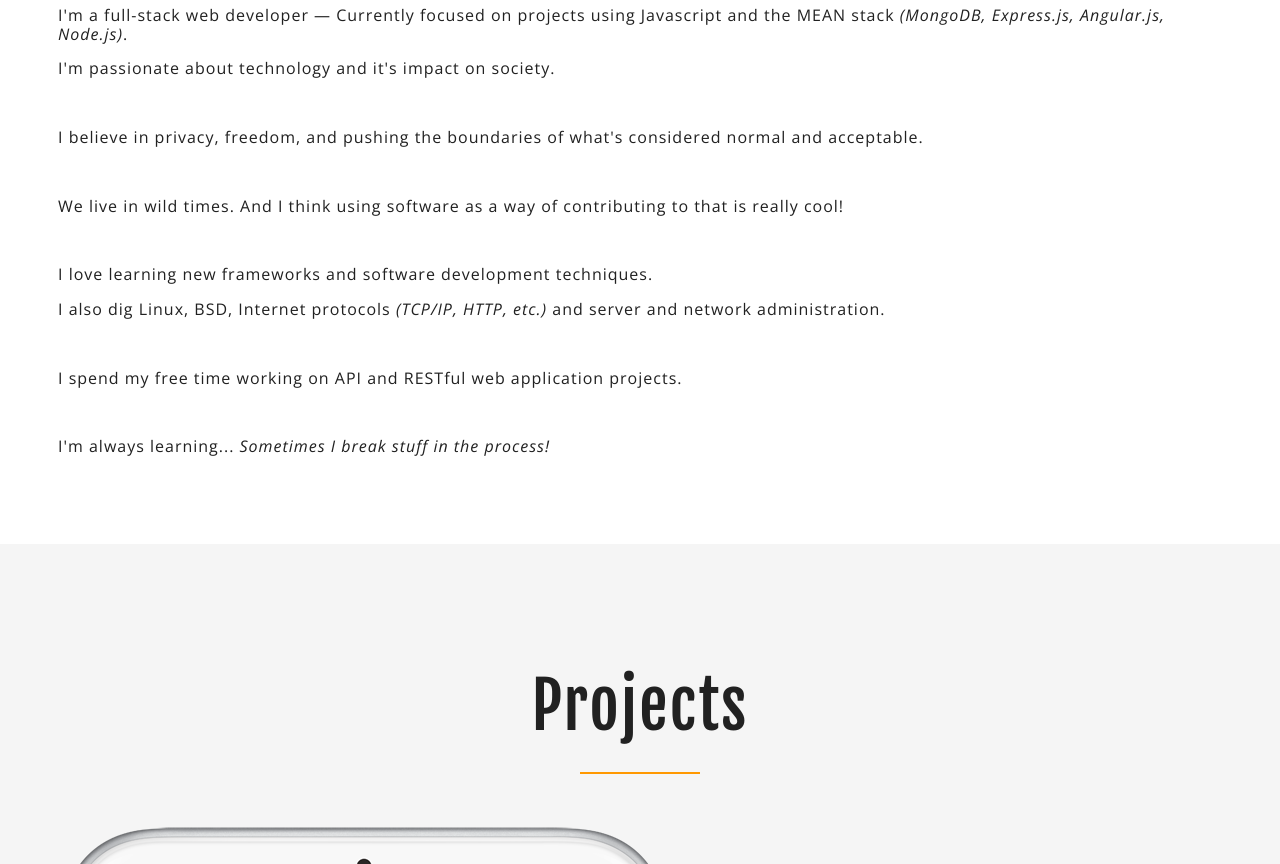
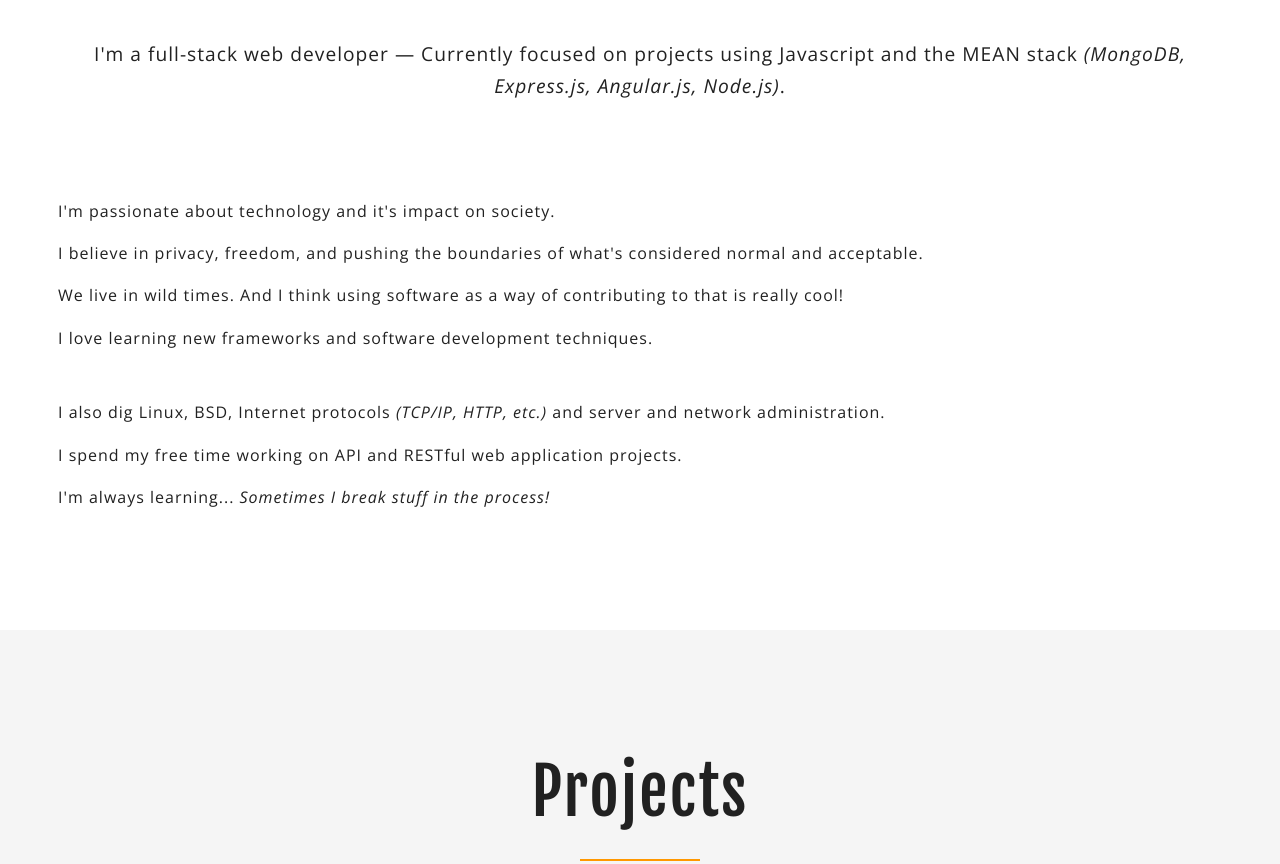
Before and after one commit to gp22/gp22.github.io.source, a website: page app/index.html in a window 1280 px wide. Shown: the part 1597-2461 px from the top of the page. Drawn offline with nearby package versions, Linux system fonts and the light colour scheme; files whose address does not match are found by name.

Commit message:
add row copy-container and section-title

```diff
--- a/app/assets/styles/base/_mixins.css
+++ b/app/assets/styles/base/_mixins.css
@@ -15,3 +15,11 @@
         @mixin-content;
     }
 }
+
+@define-mixin clearfix {
+    &::after {
+        content: '';
+        clear: both;
+        display: table;
+    }
+}
--- /dev/null
+++ b/app/assets/styles/modules/_copy-container.css
@@ -0,0 +1,19 @@
+.copy-container {
+    letter-spacing: 1px;
+    line-height: 1.65;
+    margin: 3rem 0;
+
+    &--long {
+
+    }
+
+    &--large {
+        font-size: 1.2rem;
+    }
+
+    &--centered {
+        @mixin medium {
+            text-align: center;
+        }
+    }
+}
--- /dev/null
+++ b/app/assets/styles/modules/_row.css
@@ -0,0 +1,3 @@
+.row {
+    @mixin clearfix;
+}
--- a/app/assets/styles/modules/_wrapper.css
+++ b/app/assets/styles/modules/_wrapper.css
@@ -2,4 +2,8 @@
     padding: 0 18px;
     max-width: 1200px;
     margin: 0 auto;
+
+/*    div {
+        margin: 0;
+    }*/
 }
--- a/app/assets/styles/styles.css
+++ b/app/assets/styles/styles.css
@@ -6,5 +6,7 @@
 @import 'modules/_large-hero__nav';
 @import 'modules/_wrapper';
 @import 'modules/_page-section';
-@import 'modules/_headline';
+@import 'modules/_section-title';
 @import 'modules/_shadow';
+@import 'modules/_copy-container';
+@import 'modules/_row';
--- a/app/index.html
+++ b/app/index.html
@@ -31,43 +31,28 @@
 
     <section class="page-section">
         <div class="wrapper">
+            <h2 class="section-title">About</h2>
+            <img class="hero-img" src="resources/img/portrait.jpg">
             <div class="row">
-                <h2 class="headline headline--centered headline--b-underline-orange">About</h2>
-                <img class="hero-img" src="resources/img/portrait.jpg">
-                <p class="copy long-copy">
-                    I'm a full-stack web developer &mdash; Currently focused on projects using Javascript and the MEAN stack <em>(MongoDB, Express.js, Angular.js, Node.js)</em>.
-                </p>
+                <div class="copy-container copy-container--long copy-container--large copy-container--centered">
+                    <p>I'm a full-stack web developer &mdash; Currently focused on projects using Javascript and the MEAN stack <em>(MongoDB, Express.js, Angular.js, Node.js)</em>.</p>
+                </div>
             </div>
             <div class="row">
-                <div class="col span-1-of-2 copy box">
-                    <p>
-                        I'm passionate about technology and it's impact on society.
-                    </p>
-                    <br>
-                    <p>
-                        I believe in privacy, freedom, and pushing the boundaries of what's considered normal and acceptable.
-                    </p>
-                    <br>
-                    <p>
-                        We live in wild times. And I think using software as a way of contributing to that is really cool!
-                    </p>
-                    <br>
-                    <p>
-                        I love learning new frameworks and software development techniques.
-                    </p>
+                <div class="row__medium-6">
+                    <div class="copy-container">
+                        <p>I'm passionate about technology and it's impact on society.</p>
+                        <p>I believe in privacy, freedom, and pushing the boundaries of what's considered normal and acceptable.</p>
+                        <p>We live in wild times. And I think using software as a way of contributing to that is really cool!</p>
+                        <p>I love learning new frameworks and software development techniques.</p>
+                    </div>
                 </div>
-                <div class="col span-1-of-2 copy box">
-                    <p>
-                        I also dig Linux, BSD, Internet protocols <em>(TCP/IP, HTTP, etc.)</em> and server and network administration.
-                    </p>
-                    <br>
-                    <p>
-                        I spend my free time working on API and RESTful web application projects.
-                    </p>
-                    <br>
-                    <p>
-                        I'm always learning... <em>Sometimes I break stuff in the process!</em>
-                    </p>
+                <div class="row__medium-6">
+                    <div class="copy-container">
+                        <p>I also dig Linux, BSD, Internet protocols <em>(TCP/IP, HTTP, etc.)</em> and server and network administration.</p>
+                        <p>I spend my free time working on API and RESTful web application projects.</p>
+                        <p>I'm always learning... <em>Sometimes I break stuff in the process!</em></p>
+                    </div>
                 </div>
             </div>
         </div>
@@ -75,9 +60,7 @@
 
     <section class="page-section page-section--gray">
         <div class="wrapper">
-            <div class="row">
-                <h2 class="headline headline--centered headline--b-underline-orange">Projects</h2>
-            </div>
+            <h2 class="section-title">Projects</h2>
             <div class="row">
                 <div class="col span-1-of-2 app-box-left">
                     <img src="resources/img/votingApp-iPhone.png" alt="Voting App iPhone" class="voting-app-img">
--- a/app/temp/styles/styles.css
+++ b/app/temp/styles/styles.css
@@ -660,6 +660,10 @@ a:active {
     padding: 0 18px;
     max-width: 1200px;
     margin: 0 auto;
+
+/*    div {
+        margin: 0;
+    }*/
 }
 
 .page-section {
@@ -677,30 +681,27 @@ a:active {
   background-color: #F5F5F5;
 }
 
-.headline {
+.section-title {
     font-family: 'Fjalla One', sans-serif;
     font-size: 2.4rem;
+    text-align: center;
 }
 
 @media (min-width: 530px) {
 
-  .headline {
+  .section-title {
     font-size: 3rem;
   }
 }
 
 @media (min-width: 800px) {
 
-  .headline {
+  .section-title {
     font-size: 4rem;
   }
 }
 
-.headline--centered {
-  text-align: center;
-}
-
-.headline--b-underline-orange:after {
+.section-title:after {
   display: block;
   height: 2px;
   background-color: #FF9800;
@@ -715,3 +716,30 @@ a:active {
 }
 
 /*box-shadow: 2px 4px 15px #D3D3D3;*/
+
+.copy-container {
+    letter-spacing: 1px;
+    line-height: 1.65;
+    margin: 3rem 0;
+}
+
+.copy-container--long {
+
+}
+
+.copy-container--large {
+  font-size: 1.2rem;
+}
+
+@media (min-width: 800px) {
+
+  .copy-container--centered {
+    text-align: center;
+  }
+}
+
+.row::after {
+  content: '';
+  clear: both;
+  display: table;
+}
```
Also changed, not shown: app/assets/styles/modules/_section-title.css (renamed from app/assets/styles/modules/_headline.css, +3 -6 lines).
